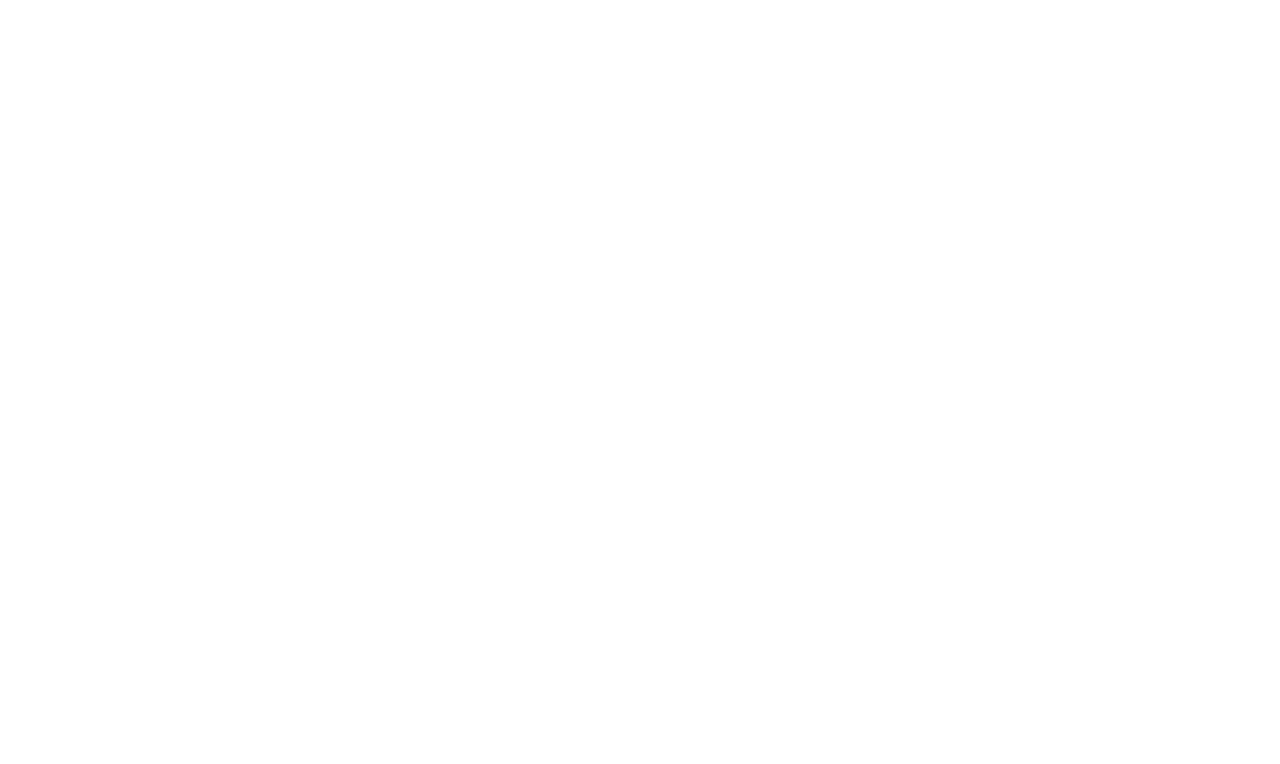
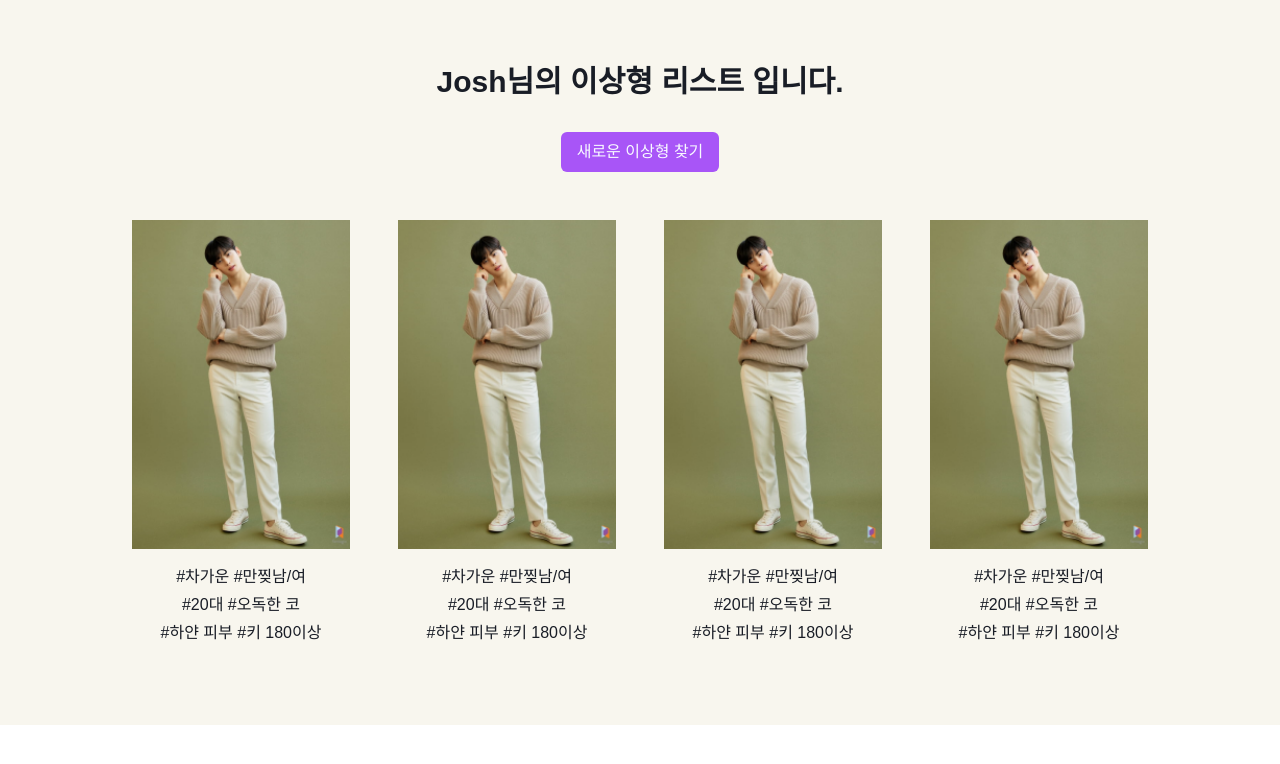
Before and after one commit to what-is-your-ideal-type/FE_what-is-your-ideal-type, a React (Create React App) app: page /mypage in a window 1280 px wide. Before the commit this address had no page. Shown: the top 764 px of the page. Built offline with nearby package versions, Linux system fonts and the light colour scheme.

Commit message:
Feat: Mypage

```diff
--- a/src/App.tsx
+++ b/src/App.tsx
@@ -5,6 +5,7 @@
 import Main from "./Pages/Main";
 import Question from "./Pages/Question";
 import Home from "./Pages/Home";
+import MyPage from "./Pages/MyPage";
 
 function App() {
   return (
@@ -15,6 +16,7 @@
           <Route path="/signup" element={<SignUp />} />
           <Route path="/question" element={<Question />} />
           <Route path="/home" element={<Home/>}></Route>
+          <Route path="/mypage" element={<MyPage/>}></Route>
         </Routes>
       </Router>
 
--- /dev/null
+++ b/src/Pages/MyPage.tsx
@@ -0,0 +1,29 @@
+import React from "react"
+import Loading from "../Components/Loading"
+
+const MyPage = () => {
+  return (
+    <main className="flex flex-col items-center space-y-8 bg-bg py-16">
+      <h1 className="text-3xl font-bold">Josh님의 이상형 리스트 입니다.</h1>
+      <button className="bg-[#a855f7] text-white py-2 px-4 rounded-md">새로운 이상형 찾기</button>
+      <section className="grid grid-cols-1 gap-4 md:grid-cols-2 lg:grid-cols-4">
+        {Array(4)
+          .fill(0)
+          .map((_, index) => (
+            <div key={index} className="w-[250px]">
+              <div className="p-4">
+                <img src="/images/image 13.png" alt="차은우" className="w-full h-auto" />
+                <div className="mt-4 space-y-1 text-center">
+                  <p>#차가운 #만찢남/여</p>
+                  <p>#20대 #오독한 코</p>
+                  <p>#하얀 피부 #키 180이상</p>
+                </div>
+              </div>
+            </div>
+          ))}
+      </section>
+    </main>
+  )
+}
+
+export default MyPage
```
